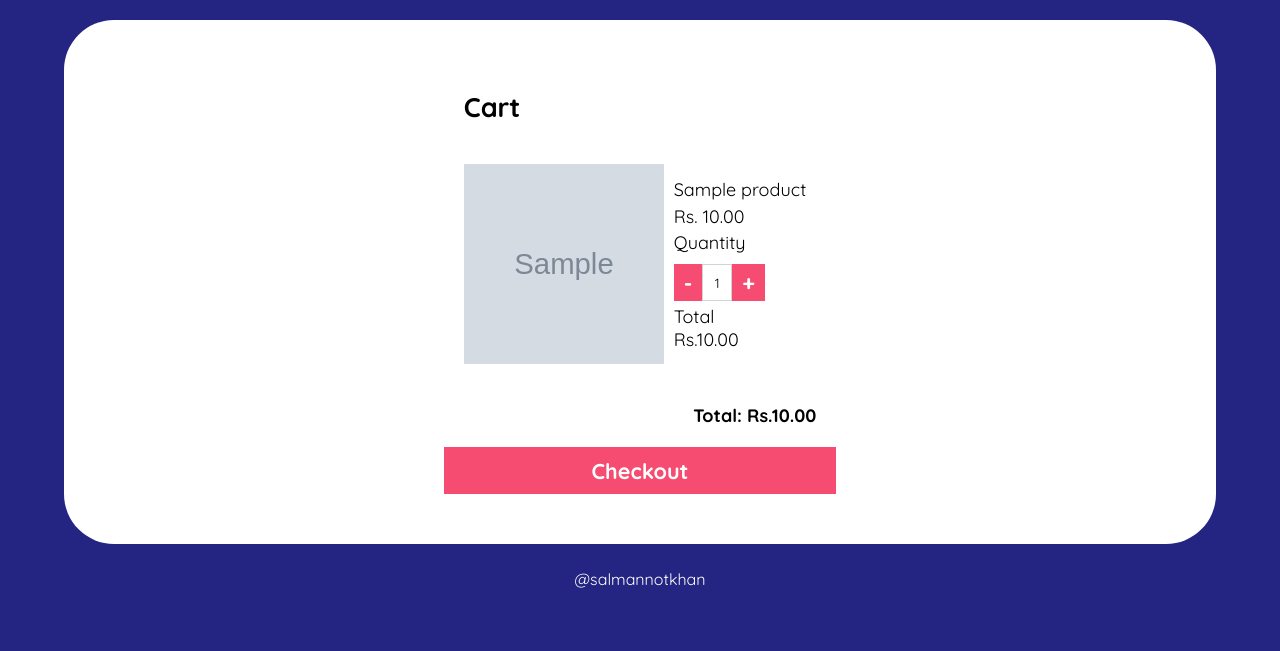
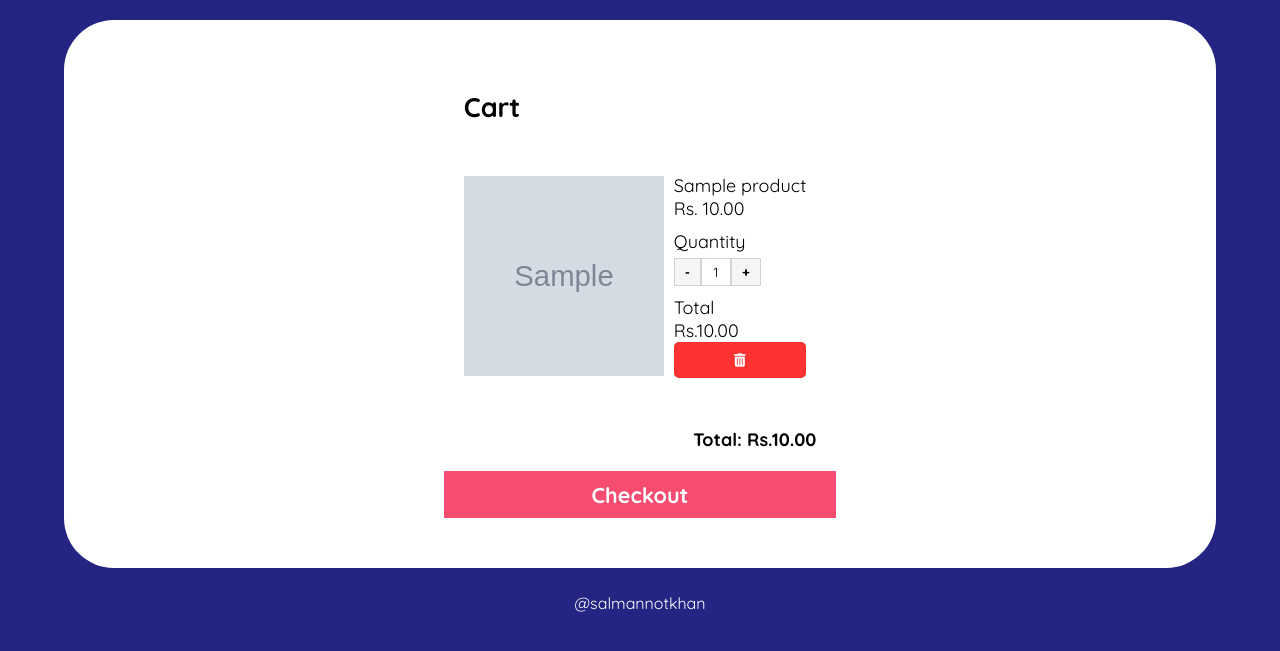
Before and after one commit to salmannotkhan/Palm_Tees, a Django app: page /cart in a window 1280 px wide. Shown: the part 88-739 px from the top of the page. Run offline with Django 3.2, Linux system fonts and the light colour scheme; a user stored in the database is signed in; tables that the repository leaves empty hold one stand-in row (values such as "Sample post"); grey boxes marked "Sample" are stand-in pictures; some libraries are stand-ins or nearby versions.

Commit message:
Added option to remove product from cart

```diff
--- a/account/models.py
+++ b/account/models.py
@@ -54,7 +54,7 @@ class User(AbstractUser):
         verbose_name=_('email address'), max_length=255, unique=True
     )
     phone = models.CharField(max_length=10, unique=True, validators=[phone_regex])
-    cart = models.ManyToManyField(Product)
+    cart = models.ManyToManyField(Product, blank=True)
     verified_email = models.BooleanField(default=False)
 
     USERNAME_FIELD = 'email'
--- a/asset/css/main.css
+++ b/asset/css/main.css
@@ -614,6 +614,9 @@ footer a {
   -webkit-box-pack: justify;
       -ms-flex-pack: justify;
           justify-content: space-between;
+  -webkit-box-align: center;
+      -ms-flex-align: center;
+          align-items: center;
 }
 
 .cart .item img {
@@ -639,6 +642,10 @@ footer a {
   content: 'Rs.';
 }
 
+.cart .item .details .qty {
+  margin: 10px 0;
+}
+
 .cart .item .details .qty div {
   display: -webkit-box;
   display: -ms-flexbox;
@@ -649,7 +656,7 @@ footer a {
   -webkit-box-pack: stretch;
       -ms-flex-pack: stretch;
           justify-content: stretch;
-  margin-top: 10px;
+  margin-top: 5px;
 }
 
 .cart .item .details .qty div input {
@@ -666,6 +673,9 @@ footer a {
 }
 
 .cart .item .details .qty div button {
+  font-weight: bold;
+  border: 1px solid lightgray;
+  background-color: whitesmoke;
   display: -webkit-box;
   display: -ms-flexbox;
   display: flex;
@@ -678,6 +688,51 @@ footer a {
   padding: 5px 10px;
 }
 
+.cart .item .details #delete {
+  display: -webkit-box;
+  display: -ms-flexbox;
+  display: flex;
+  -webkit-box-pack: stretch;
+      -ms-flex-pack: stretch;
+          justify-content: stretch;
+}
+
+.cart .item .details #delete button {
+  position: relative;
+  -webkit-box-flex: 1;
+      -ms-flex: 1;
+          flex: 1;
+  color: white;
+  border: 0;
+  border-radius: 5px;
+  background-color: #ff3232;
+  padding: 10px;
+  cursor: pointer;
+}
+
+.cart .item .details #delete button i {
+  position: relative;
+  left: 25%;
+  -webkit-transition: all 0.5s ease;
+  transition: all 0.5s ease;
+  margin: 0 5px;
+}
+
+.cart .item .details #delete button .text {
+  opacity: 0;
+  font-weight: bold;
+  -webkit-transition: opacity 0.5s ease;
+  transition: opacity 0.5s ease;
+}
+
+.cart .item .details #delete button:hover i {
+  left: 0;
+}
+
+.cart .item .details #delete button:hover .text {
+  opacity: 1;
+}
+
 .cart .grand {
   margin: 20px;
   text-align: right;
@@ -688,7 +743,7 @@ footer a {
   content: 'Rs.';
 }
 
-.cart button {
+.cart #checkout {
   padding: 10px;
   background-color: #F64C72;
   color: white;
--- a/asset/css/main.scss
+++ b/asset/css/main.scss
@@ -416,6 +416,7 @@ footer{
         margin: 20px;
         display: flex;
         justify-content: space-between;
+        align-items: center;
         img {
             height: 200px;
             width: 200px;
@@ -431,11 +432,12 @@ footer{
                 }
             }
             .qty {
+                margin: 10px 0;
                 div {
                     display: flex;
                     align-items: stretch;
                     justify-content: stretch;
-                    margin-top: 10px;
+                    margin-top: 5px;
                     input {
                         margin: 0;
                         width: 30px;
@@ -446,10 +448,46 @@ footer{
                         user-select: none;
                     }
                     button {
+                        font-weight: bold;
+                        border: 1px solid lightgray;
+                        background-color: whitesmoke;
                         display: flex;
                         justify-content: center;
                         align-items: center;
                         padding: 5px 10px;
+                    }
+                }
+            }
+            #delete {
+                display: flex;
+                justify-content: stretch;
+                button {
+                    position: relative;
+                    flex: 1;
+                    color: white;
+                    border: 0;
+                    border-radius: 5px;
+                    background-color: rgb(255, 50, 50);
+                    padding: 10px;
+                    cursor: pointer;
+                    i {
+                        position: relative;
+                        left: 25%;
+                        transition: all 0.5s ease;
+                        margin: 0 5px;
+                    }
+                    .text {
+                        opacity: 0;
+                        font-weight: bold;
+                        transition: opacity 0.5s ease;
+                    }
+                    &:hover {
+                        i {
+                            left: 0;
+                        }
+                        .text {
+                            opacity: 1;
+                        }
                     }
                 }
             }
@@ -466,7 +504,7 @@ footer{
             }
         }
     }
-    button{
+    #checkout {
         padding: 10px;
         background-color: $secondary;
         color: white;
--- a/product/templates/product/cart.html
+++ b/product/templates/product/cart.html
@@ -29,11 +29,19 @@
                 <div class="total">
                     Total  <div>{{product.price}}</div>
                 </div>
+                <form id="delete" action="{% url 'removeitem' %}" method="post">
+                    {% csrf_token %}
+                    <input type="hidden" name="id" value="{{product.id}}">
+                    <button>
+                        <i class="fa fa-trash"></i>
+                        <span class="text">Remove</span>
+                    </button>
+                </form>
             </div>
         </div>
-    {% endfor %}
-    <div class="grand">Total: <span></span></div>
-    <button>Checkout</button>
+        {% endfor %}
+        <div class="grand">Total: <span></span></div>
+        <button id="checkout">Checkout</button>
 </div>
 <script src="{% static 'js/dynamicCart.js' %}"></script>
 {% endblock content %}
--- a/product/urls.py
+++ b/product/urls.py
@@ -7,6 +7,7 @@ urlpatterns = [
     path('', views.index, name='index'),
     path('product/<product_id>/', views.productdetail, name='details'),
     path('cart', views.cart, name='cart'),
+    path('cart/delete/', views.removeitem, name='removeitem')
 ]
 
 
--- a/product/views.py
+++ b/product/views.py
@@ -35,3 +35,14 @@ def cart(request):
         'products': product,
     }
     return render(request, 'product/cart.html', context)
+
+
+def removeitem(request):
+    if request.method == 'POST':
+        user = request.user
+        id = request.POST['id']
+        product = Product.objects.get(id=id)
+        user.cart.remove(product)
+        user.save()
+
+    return redirect('cart')
--- a/templates/base.html
+++ b/templates/base.html
@@ -52,9 +52,11 @@
 			{% if request.user.is_authenticated %}
 				<a class="cart" href="{% url 'cart' %}">
 					<i class="fas fa-shopping-cart"></i>
-					<span class="counter">
-						{{request.user.cart.count}}
-					</span>
+					{% ifnotequal request.user.cart.count 0%}
+						<span class="counter">
+							{{request.user.cart.count}}
+						</span>
+					{% endifnotequal %}
 				</a>
 				<div class="dropdown">
 					<a class='trigger'>
```
Also changed, not shown: account/migrations/0010_auto_20200730_1223.py (added), 1 other file.
